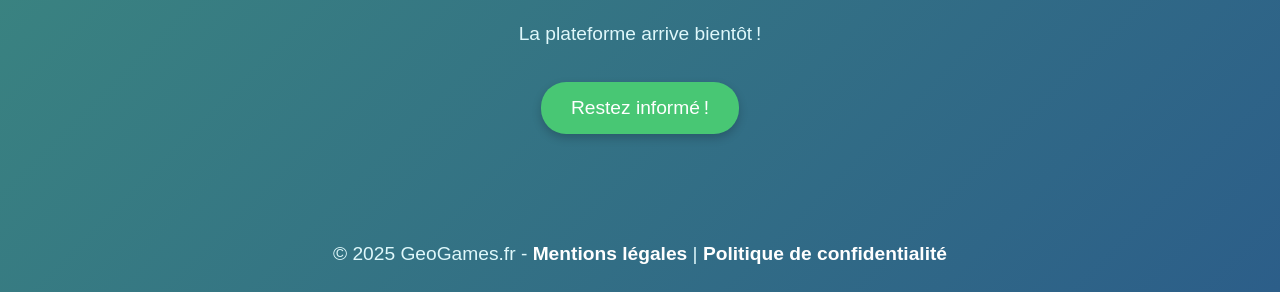
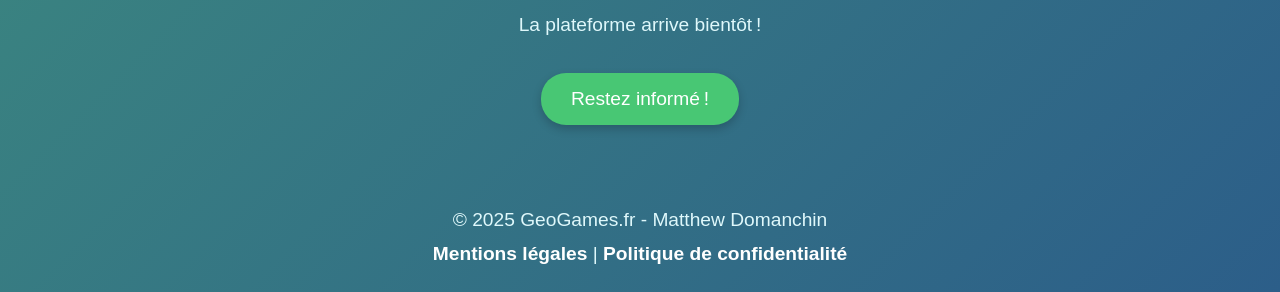
Before and after one commit to MattMatt-aka-Matt/Geogames, a plain HTML site: page index.html in a window 1280 px wide. Shown: the part 508-800 px from the top of the page. Drawn offline with Linux system fonts and the light colour scheme.

Commit message:
Update index.html

```diff
--- a/index.html
+++ b/index.html
@@ -171,9 +171,11 @@
     <!-- Bouton (optionnel) -->
     <a href="#" class="cta-button">Restez informé !</a>
 
+    <br>
+
     <!-- Footer -->
     <footer>
-        <p>© 2025 GeoGames.fr - <a href="#">Mentions légales</a> | <a href="#">Politique de confidentialité</a></p>
+        <p>© 2025 GeoGames.fr - Matthew Domanchin <br> <a href="#">Mentions légales</a> | <a href="#">Politique de confidentialité</a></p>
     </footer>
 </body>
 </html>
```
